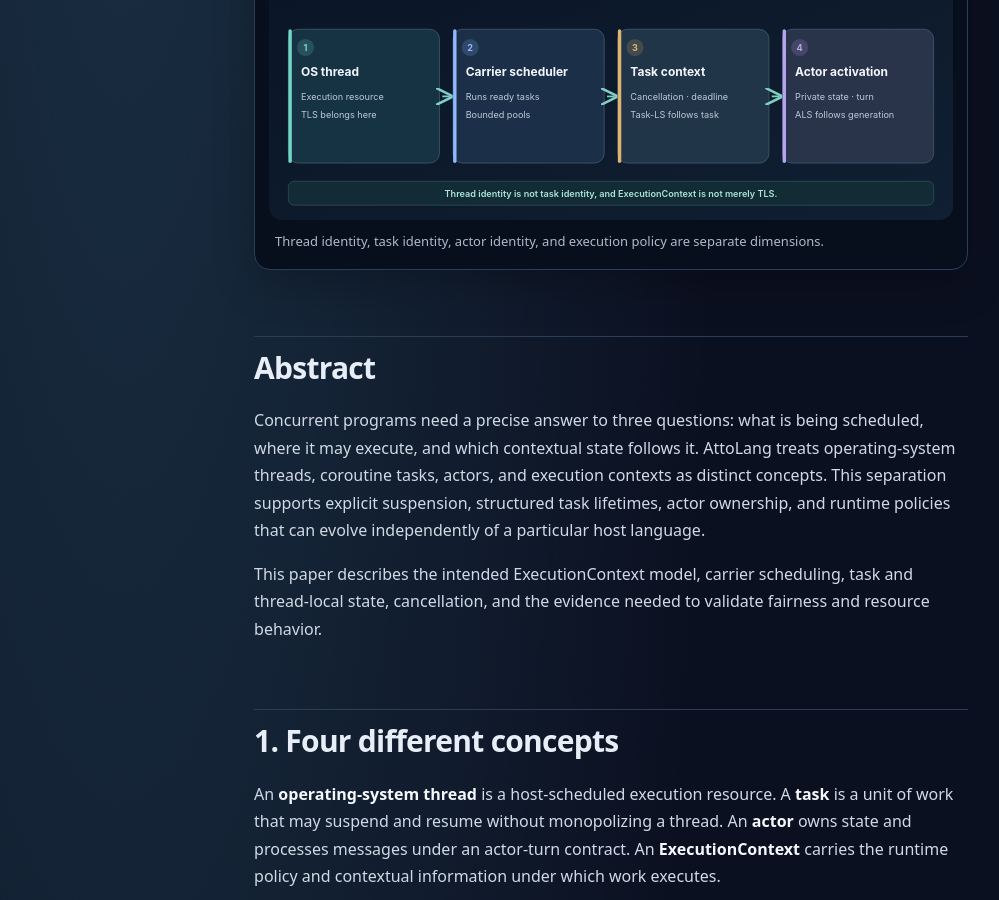
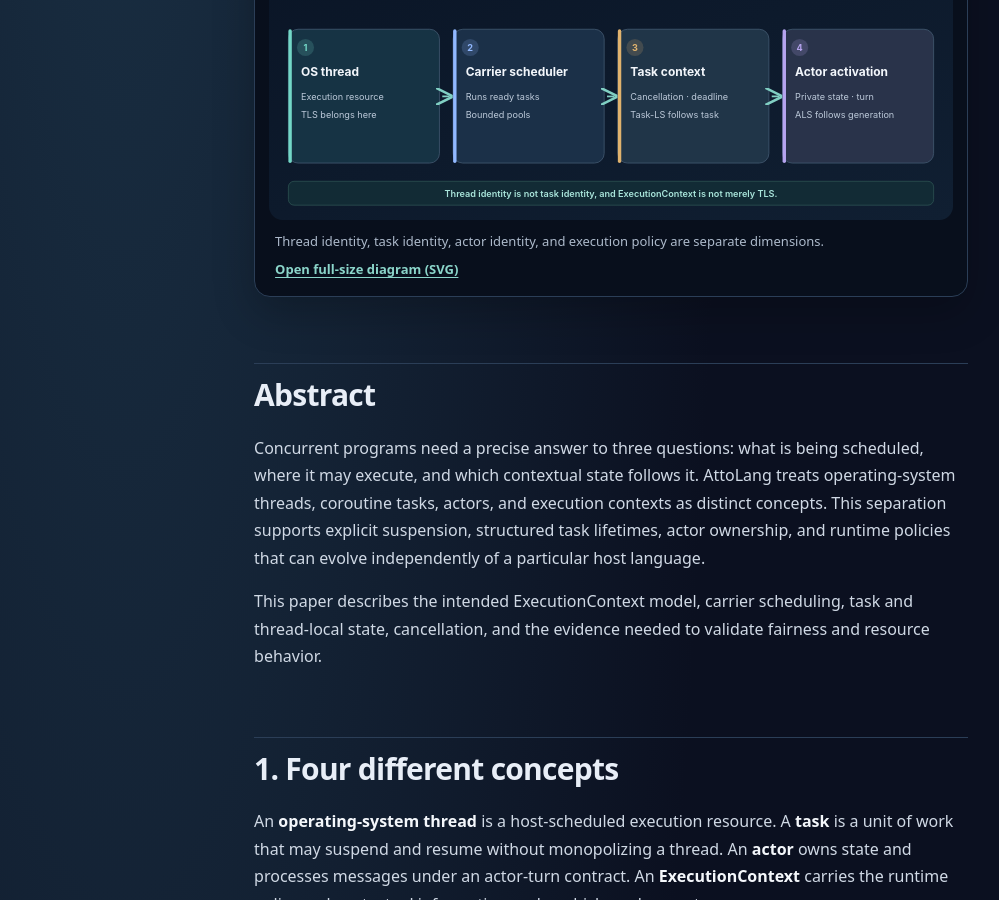
Before and after one commit to atto-lang/atto-lang.github.io, a Jekyll site: the page built from whitepapers/07-execution-context-and-scheduling.md, in a window 1280 px wide and 900 px high, scrolled down 542 px. Shown: the whole window, without its empty margins (29-1028 px from the left). Built offline with Jekyll 4.4.1, drawn with Linux system fonts in a browser that asks for light colours.

Commit message:
a11y(whitepapers): give paper 07 a readable full-size SVG link

```diff
--- a/whitepapers/07-execution-context-and-scheduling.md
+++ b/whitepapers/07-execution-context-and-scheduling.md
@@ -11,7 +11,7 @@ permalink: /whitepapers/07-execution-context-and-scheduling.html
 
 <figure class="wp-figure">
   <img src="/whitepapers/assets/07-execution-context.svg" alt="TLS belongs to an OS thread; task-local state follows a logical task; actor-local state follows an activation." width="1200" height="490" loading="lazy" decoding="async">
-  <figcaption>Thread identity, task identity, actor identity, and execution policy are separate dimensions.</figcaption>
+  <figcaption>Thread identity, task identity, actor identity, and execution policy are separate dimensions. <a href="/whitepapers/assets/07-execution-context.svg" aria-label="Open full-size SVG diagram for paper 07">Open full-size diagram (SVG)</a></figcaption>
 </figure>
 
 ## Abstract
```
